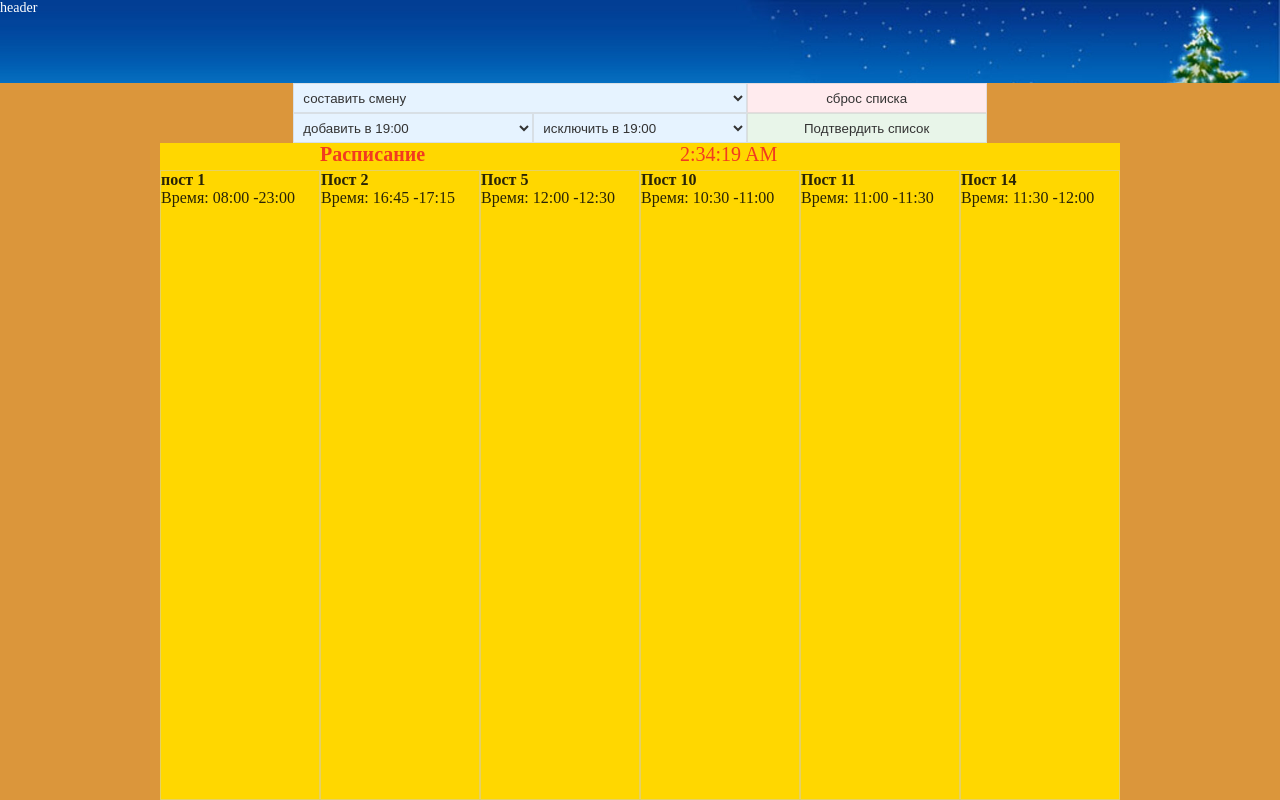
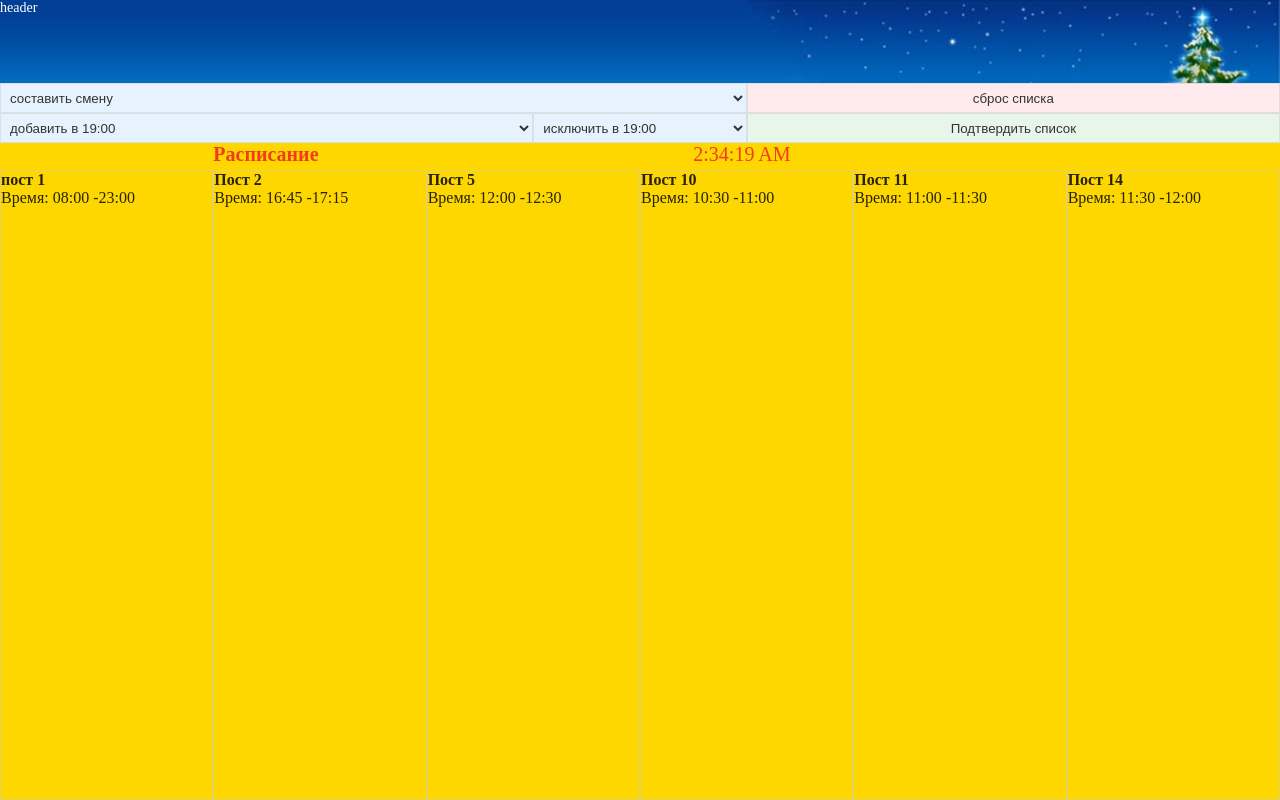
Before and after one commit to loginVeb/pwaturbo, a Next.js app: page / in a window 1280 px wide. Built offline with nearby package versions, Linux system fonts and the light colour scheme.

Commit message:
app/page.module.css на всю шерину .table сделал кнопки

```diff
--- a/app/components/table.jsx
+++ b/app/components/table.jsx
@@ -2,7 +2,7 @@
 import React from 'react';
 import { useState, useCallback, useEffect } from 'react';
 
-const guardNames = ['Орлов', 'Тихомиров', 'Цветков', 'Логинов', 'Григорьев', 'Захаров'];
+const guardNames = ['Орлов', 'Тихомиров', 'Цветков', 'Логинов',  'Захаров','Григорьев'];
 
 const posts = {
   1: { name: 'пост 1', startTime: [8, 0], endTime: [23, 0] },
@@ -223,12 +223,23 @@ function Table({ styles }) {
       </select>
 
       <select className={styles.fieldAdd}>
-        <option value="">добавить в 19:00</option>
-      </select>
+  <option value="">добавить в 19:00</option>
+  {guardNames.map((guardName) => (
+    <option key={guardName} value={guardName}>
+      {guardName}
+    </option>
+  ))}
+</select>
 
-      <select className={styles.fieldЕxclude}>
-        <option value="">исключить в 19:00</option>
-      </select>
+<select className={styles.fieldЕxclude}>
+  <option value="">исключить в 19:00</option>
+  {selectedGuards.map((guardName) => (
+    <option key={guardName} value={guardName}>
+      {guardName}
+    </option>
+  ))}
+</select>
+
 
       <button className={styles.confirmButton} onClick={handleConfirm} disabled={isConfirmed}>
         Подтвердить список
--- a/app/page.module.css
+++ b/app/page.module.css
@@ -85,7 +85,7 @@
 .table{
   grid-area: 6/1/49/49;
   color: #1c382b;
-  background: #db963b;
+  background: #f7f4f1;
   display: grid;
   grid-template-columns: repeat(48, 1fr);
   grid-template-rows: repeat(48, 1fr);
@@ -97,14 +97,14 @@
 }
 
 .field{
-  grid-area: 1 / 12 / 3 / 29;
+  grid-area: 1 / 1 / 3 / 29;
   color: #333;
   background: #e6f3ff;
   border: 1px solid rgba(204, 204, 204, 0.5);
   padding: 5px;
 }
 .fieldAdd{
-  grid-area: 3 / 12 / 5 / 21;
+  grid-area: 3 / 1 / 5 / 21;
   color: #333;
   background: #e6f3ff;
   border: 1px solid rgba(204, 204, 204, 0.5);
@@ -129,7 +129,7 @@
 }
 
 .reset {
-  grid-area: 1 / 29 / 3 / 38;
+  grid-area: 1 / 29 / 3 / 49;
   color: #333;
   background: #ffebee;
   border: 1px solid rgba(204, 204, 204, 0.5);
@@ -141,7 +141,7 @@
 }
 
 .confirmButton {
-  grid-area: 3/29/5/38;
+  grid-area: 3/29/5/49;
   color: #333;
   background: #e8f5e9;
   border: 1px solid rgba(204, 204, 204, 0.5);
@@ -159,7 +159,7 @@
 }
 
 .dvList{
-  grid-area: 5 / 7 / 49 / 43;
+  grid-area: 5 / 1 / 49 / 49;
   color: #080808de;
   background: #ffd700;
   display: grid;
```
